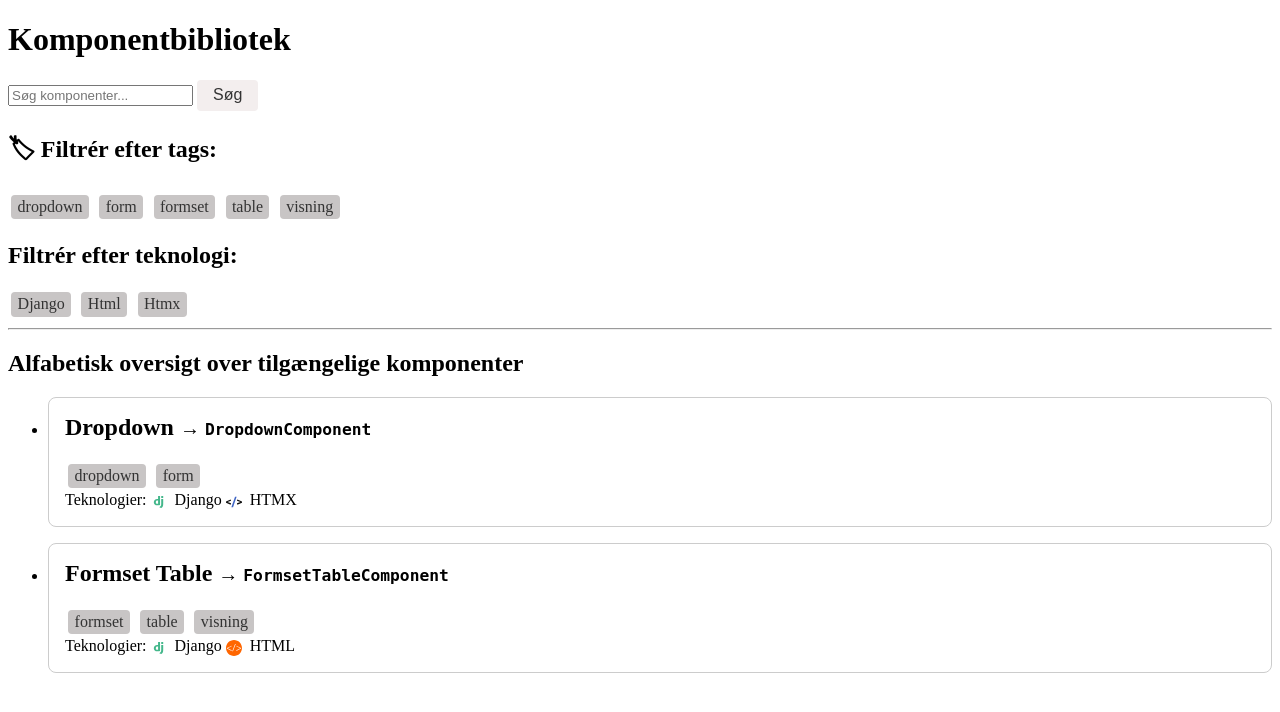
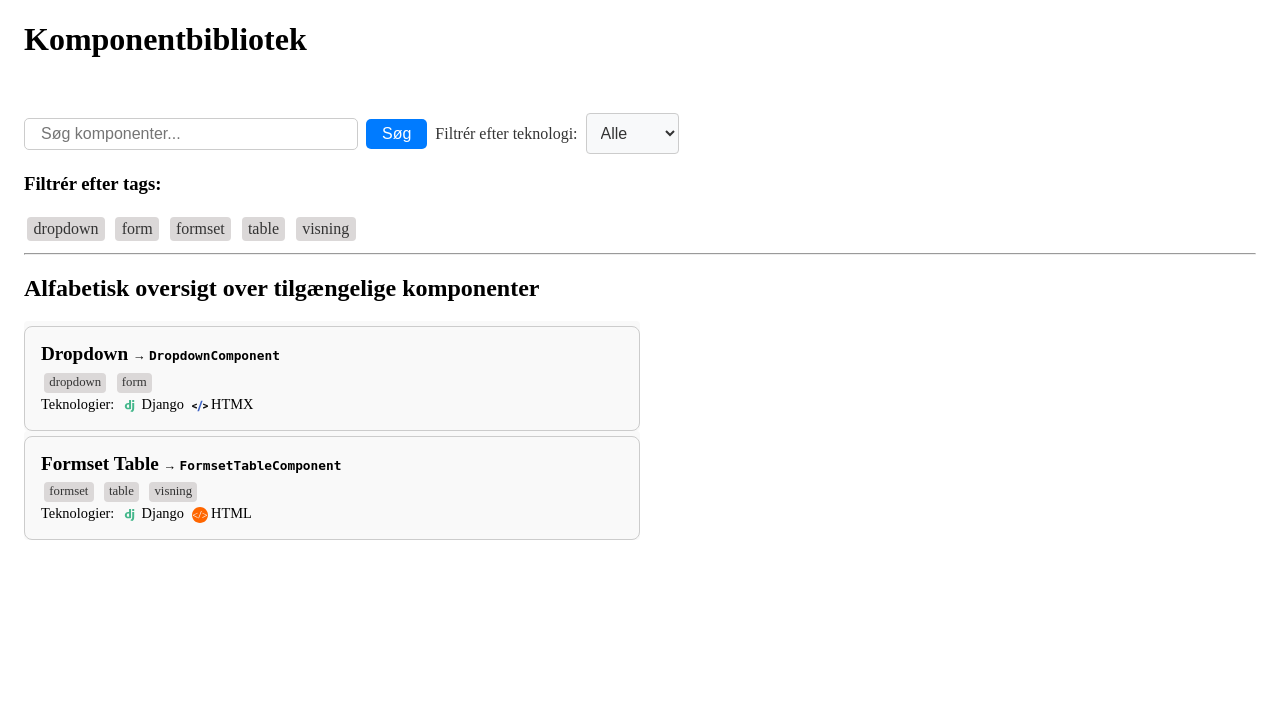
Before and after one commit to johanneRW/componentlib, a Django app: page /components/ in a window 1280 px wide. Shown: the top 712 px of the page. Run offline with Django 5.2, Linux system fonts and the light colour scheme; some libraries are stand-ins or nearby versions.

Commit message:
Fix copy functionality for example data block and align UI elements

```diff
--- a/componentlib/helpers/component_import_hint_html.py
+++ b/componentlib/helpers/component_import_hint_html.py
@@ -67,6 +67,7 @@ def component_import_hint_html(key):
     </button>
   </div>
 </div>
+
 """
 
     return {
--- a/componentlib/static/componentlib/css/_variables.css
+++ b/componentlib/static/componentlib/css/_variables.css
@@ -1,10 +1,10 @@
 :root {
     --color-background: #fdfdfd;
-    --color-tag-background: #c8c5c5;
+    --color-tag-background: #dbd8d8;
     --color-text-light: white;
     --color-text-dark: #333;
     --color-border: #ccc;
-    --color-primary: #6592c3;
+    --color-primary: #5e92c8;
     --color-secondary: #f3eeee;
     --color-shadow: rgba(0, 0, 0, 0.1);
     --color-nav-button-hover: #416b97;
@@ -12,9 +12,10 @@
     --color-copy-btn: #f0f0f0;
     --color-code-file: #a7c9df;
     --color-separator: #ccc;
-    --color-hr: #f1eeee;
+    --color-hr: #f7f6f6;
     --color-markdown-background: #f6f8fa;
     --color-heading-border: #eee;
+    --color-component-list-item: #f9f9f9;
     --border-radius: 0.25rem;
     --border-radius-lg: 0.3125rem;
     --border-radius-xl: calc(var(--border-radius) * 2);
@@ -30,7 +31,10 @@
     --gap-sm: 0.25rem;
     --gap-md: 0.5rem;
     --gap-lg: 1.25rem;
-    --font-size-md: 1rem;
+    --font-size-sm: 0.8rem;
+    --font-size-md: 0.9rem;
+    --font-size-lg: 1rem;
+    --font-size-xl: 1.2rem;
     --line-height: 1.6;
     --max-width: 80%;
     --transition: background-color 0.3s;
@@ -42,4 +46,19 @@
     --opacity-missing: 0.25;
     --nav-placeholder-width: 6.25rem;
     --import-block-margin: 1.25rem;
+    --search-button-bg: #007BFF;
+    --search-button-hover: #0056b3;
+    --search-input-border: #ccc;
+    --search-input-font-size: 1rem;
+    --search-input-width: 18.75rem;
+    --clear-search-color: #007BFF;
+    --clear-search-font-size: 1rem;
+    --search-input-padding: 0.625rem;
+    --search-button-padding: 0.625rem 1.25rem;
+    --filter-label-font-size: 1rem;
+    --dropdown-select-padding: 0.625rem;
+    --dropdown-select-border-radius: 0.25rem;
+    --dropdown-select-border: 1px solid #ccc;
+    --dropdown-select-bg: #f8f9fa;
+    --dropdown-select-focus-border-color: #007BFF;
 }
--- a/componentlib/static/componentlib/css/buttons.css
+++ b/componentlib/static/componentlib/css/buttons.css
@@ -31,6 +31,38 @@ button {
 
 button:hover {
     background-color: var(--color-button-hover);
+}
+
+.search-form button.search-button {
+    padding: var(--padding-md) var(--padding-lg);
+    background-color: var(--search-button-bg);
+    color: var(--color-text-light);
+    border: none;
+    border-radius: var(--border-radius-lg);
+    cursor: pointer;
+    font-size: var(--search-input-font-size);
+}
+
+.search-form button.search-button:hover {
+    background-color: var(--search-button-hover);
+}
+
+.search-form input.search-input {
+    padding: var(--padding-md) var(--padding-lg);
+    border: 1px solid var(--search-input-border);
+    border-radius: var(--border-radius-lg);
+    font-size: var(--search-input-font-size);
+    width: var(--search-input-width);
+}
+
+.clear-search {
+    color: var(--clear-search-color);
+    text-decoration: none;
+    font-size: var(--clear-search-font-size);
+}
+
+.clear-search:hover {
+    text-decoration: underline;
 }
 
 .copy-btn {
--- a/componentlib/static/componentlib/css/cards.css
+++ b/componentlib/static/componentlib/css/cards.css
@@ -2,7 +2,6 @@
 
 .component-card {
     border: 1px solid var(--color-border);
-    margin: var(--margin-lg) 0;
     padding: var(--padding-lg);
     border-radius: var(--border-radius-xl);
     cursor: pointer;
@@ -16,6 +15,8 @@
 
 .component-card h2 {
     margin-top: 0;
+    margin-bottom: 0.25rem;
+    font-size: var(--font-size-xl);
 }
 
 .component-card-link {
@@ -26,6 +27,7 @@
     margin: 0;
     position: relative;
     z-index: 1;
+    padding-top: 0.3125rem;
 }
 
 .component-card * {
@@ -35,3 +37,43 @@
 .component-card-link * {
     pointer-events: auto;
 }
+
+.component-list-item {
+    background: var(--color-component-list-item);
+    border-radius: var(--border-radius);
+}
+
+.component-card p {
+    font-size: var(--font-size-md);
+}
+
+.component-title {
+    font-size: var(--font-size-xl);
+    font-weight: bold;
+    margin-bottom: var(--margin-sm);
+}
+
+.component-grid {
+    list-style-type: none;
+    padding: 0;
+    display: grid;
+    grid-template-columns: 1fr 1fr;
+}
+
+.component-list-item {
+    grid-column: 1;
+}
+
+.component-card .import-hint,
+.component-card .tag-link {
+    font-size: var(--font-size-sm);
+}
+
+.component-card .file-status {
+    font-size: var(--font-size-md);
+}
+
+.component-card p,
+.component-card div {
+    font-size: var(--font-size-md);
+}
--- a/componentlib/static/componentlib/css/icons.css
+++ b/componentlib/static/componentlib/css/icons.css
@@ -4,7 +4,8 @@
     width: var(--icon-size);
     height: var(--icon-size);
     vertical-align: middle;
-    margin-right: var(--icon-margin);
+    margin-left: var(--icon-margin);
+
 }
 
 .missing {
--- a/componentlib/static/componentlib/css/main.css
+++ b/componentlib/static/componentlib/css/main.css
@@ -5,14 +5,22 @@
 @import 'markdown.css';
 @import 'tags.css';
 
+body {
+    margin-left: var(--margin-xl);
+    margin-right: var(--margin-xl);
+}
+
 hr {
     color: var(--color-hr);
+}
+
+#results {
+    margin-top: 3.4375rem;
 }
 
 .component-header {
     display: flex;
     align-items: center;
-    gap: var(--gap-md);
     flex-wrap: wrap;
 }
 
@@ -34,6 +42,7 @@ hr {
 .example-data {
     border-left: 1px solid var(--color-border);
     margin-left: var(--margin-md);
+    padding-left: var(--padding-lg);
 }
 
 .import-block {
@@ -48,6 +57,7 @@ hr {
 .code-and-button {
     display: flex;
     align-items: center;
+    padding-bottom: var(--import-block-margin);
 }
 
 .file-status-container {
@@ -64,3 +74,56 @@ hr {
 .component-name {
     margin-right: var(--margin-md);
 }
+
+.search-and-filter-container {
+    display: flex;
+    align-items: center;
+    gap: var(--gap-md);
+    margin-bottom: var(--margin-lg);
+}
+
+.search-form, .filter-container {
+    display: flex;
+    align-items: center;
+    gap: var(--gap-md);
+    margin: 0;
+    padding: 0;
+}
+
+.search-input {
+    padding: var(--search-input-padding);
+    border-radius: var(--border-radius);
+    border: var(--dropdown-select-border);
+    font-size: var(--search-input-font-size);
+}
+
+.search-button {
+    padding: var(--search-button-padding);
+    background-color: var(--search-button-bg);
+    color: var(--color-text-light);
+    border: none;
+    border-radius: var(--border-radius);
+    cursor: pointer;
+    font-size: var(--search-input-font-size);
+}
+
+.filter-label {
+    font-size: var(--filter-label-font-size);
+    color: var(--color-text-dark);
+    white-space: nowrap;
+}
+
+.dropdown-select {
+    padding: var(--dropdown-select-padding);
+    border-radius: var(--dropdown-select-border-radius);
+    border: var(--dropdown-select-border);
+    background-color: var(--dropdown-select-bg);
+    color: var(--color-text-dark);
+    cursor: pointer;
+    font-size: var(--search-input-font-size);
+}
+
+.dropdown-select:focus {
+    outline: none;
+    border-color: var(--dropdown-select-focus-border-color);
+}
--- a/componentlib/templates/patternlib_browser/fragments/alphabetical_list.html
+++ b/componentlib/templates/patternlib_browser/fragments/alphabetical_list.html
@@ -1,6 +1,6 @@
 {% if not q and not selected_tags and not selected_tech %}
 <h2>Alfabetisk oversigt over tilgængelige komponenter</h2>
-<ul class="component-list">
+<ul class="component-grid">
     {% for comp in components %}
         <li class="component-list-item">
             {% include "patternlib_browser/fragments/component_card.html" with comp=comp %}
--- a/componentlib/templates/patternlib_browser/fragments/example.html
+++ b/componentlib/templates/patternlib_browser/fragments/example.html
@@ -11,7 +11,7 @@
   {% if component.example_data_block %}
       <div class="example-data">
           <h3>Eksempeldata</h3>
-        <pre><code>{{ component.example_data_block }}</code></pre>
+          <pre><code id="example-data-{{ component.key }}">{{ component.example_data_block }}</code></pre>
           <button class="copy-btn" onclick="copySpecificCode('example-data-{{ component.key }}')">
               <img class="copy-icon" src="/static/icons/copy.svg" alt="Copy"> Kopier eksempeldata
           </button>
--- a/componentlib/templates/patternlib_browser/fragments/search_form.html
+++ b/componentlib/templates/patternlib_browser/fragments/search_form.html
@@ -1,7 +1,7 @@
-<form hx-get="." hx-target="#results" hx-push-url="true">
-    <input type="text" name="q" value="{{ q }}" placeholder="Søg komponenter..." />
-    <button type="submit">Søg</button>
-    {% if q %}
-      <a href="." class="clear-search">❌ Ryd søgning</a>
-    {% endif %}
+<form hx-get="." hx-target="#results" hx-push-url="true" class="search-form">
+  <input type="text" name="q" value="{{ q }}" placeholder="Søg komponenter..." class="search-input" />
+  <button type="submit" class="search-button">Søg</button>
+  {% if q %}
+    <a href="." class="clear-search">❌ Ryd søgning</a>
+  {% endif %}
 </form>
--- a/componentlib/templates/patternlib_browser/fragments/tag_filter.html
+++ b/componentlib/templates/patternlib_browser/fragments/tag_filter.html
@@ -1,6 +1,6 @@
 {% load custom_filters %}
 <section aria-label="Filtrér efter tags">
-    <h2>🏷 Filtrér efter tags:</h2>
+    <h3>Filtrér efter tags:</h3>
     <nav class="tag-nav">
         {% for t in all_tags %}
             {% with t_lower=t|lower %}
--- /dev/null
+++ b/componentlib/templates/patternlib_browser/fragments/tech_dropdown.html
@@ -0,0 +1,17 @@
+<div class="filter-container">
+    <label for="tech-dropdown" class="filter-label">Filtrér efter teknologi:</label>
+    <div class="dropdown">
+        <select id="tech-dropdown" name="tech" class="dropdown-select"
+                hx-get="."
+                hx-target="#results"
+                hx-push-url="true"
+                hx-trigger="change">
+            <option value="">Alle</option>
+            {% for t in all_tech %}
+                <option value="{{ t|lower }}" {% if t|lower in selected_tech %}selected{% endif %}>
+                    {{ t|capfirst }}
+                </option>
+            {% endfor %}
+        </select>
+    </div>
+</div>
--- a/componentlib/templates/patternlib_browser/fragments/tech_filter.html
+++ /dev/null
@@ -1,17 +0,0 @@
-{% load custom_filters %}
-<section aria-label="Filtrér efter teknologi">
-    <h2>Filtrér efter teknologi:</h2>
-    <nav class="tag-nav">
-        {% for t in all_tech %}
-            {% with t_lower=t|lower %}
-                {% if t_lower in selected_tech %}
-                    <a href="?tech={{ selected_tech|exclude:t_lower|join:',' }}{% if selected_tags %}&tags={{ selected_tags|join:',' }}{% endif %}" class="tag-link selected">✔ {{ t|capfirst }}</a>
-                {% else %}
-                    {% with tech_string=selected_tech|join:',' %}
-                        <a href="?tech={% if tech_string %}{{ tech_string }},{% endif %}{{ t }}{% if selected_tags %}&tags={{ selected_tags|join:',' }}{% endif %}" class="tag-link">{{ t|capfirst }}</a>
-                    {% endwith %}
-                {% endif %}
-            {% endwith %}
-        {% endfor %}
-    </nav>
-</section>
--- a/componentlib/templates/patternlib_browser/results_partial.html
+++ b/componentlib/templates/patternlib_browser/results_partial.html
@@ -1,11 +1,12 @@
 {% load custom_filters %}
 
+<div class="search-and-filter-container">
+    {% include "patternlib_browser/fragments/search_form.html" %}
+    {% include "patternlib_browser/fragments/tech_dropdown.html" %}
+</div>
 
-{% include "patternlib_browser/fragments/search_form.html" %}
 {% include "patternlib_browser/fragments/active_tags.html" %}
 {% include "patternlib_browser/fragments/tag_filter.html" %}
-{% include "patternlib_browser/fragments/active_tech.html" %}
-{% include "patternlib_browser/fragments/tech_filter.html" %}
 
 <hr>
 
```
Also changed, not shown: componentlib/static/componentlib/js/componentlib.js (+36 -38 lines). Lines whose indentation alone changed are shown as unchanged.
